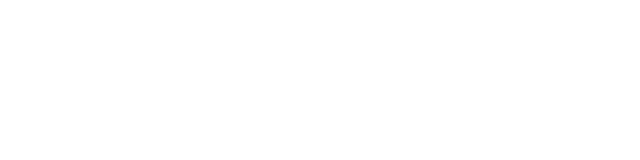
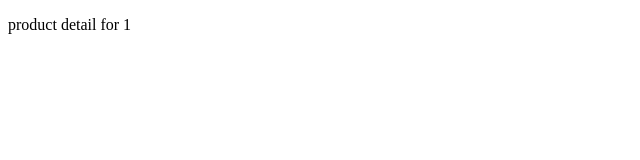
Before and after one commit to Faezeh-khd/nuxt-app, a Nuxt app: page /products/1 in a window 1280 px wide. Before the commit this address had no page. Shown: the top 160 px of the page, without its empty margins (0-640 px from the left). Built offline with nearby package versions, Linux system fonts and the light colour scheme.

Commit message:
route parameters

```diff
--- /dev/null
+++ b/pages/products/[id].vue
@@ -0,0 +1,11 @@
+<template>
+  <div>
+    <p>product detail for {{id}}</p>
+  </div>
+</template>
+
+<script setup>
+const { id } = useRoute().params;
+</script>
+
+<style scoped></style>
```
